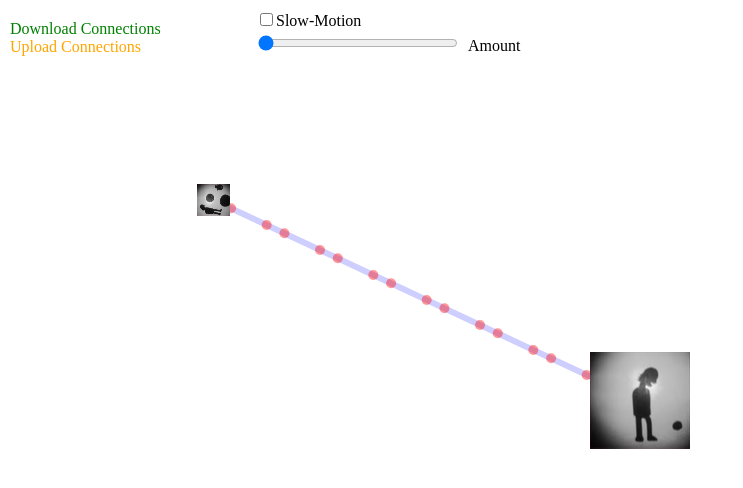
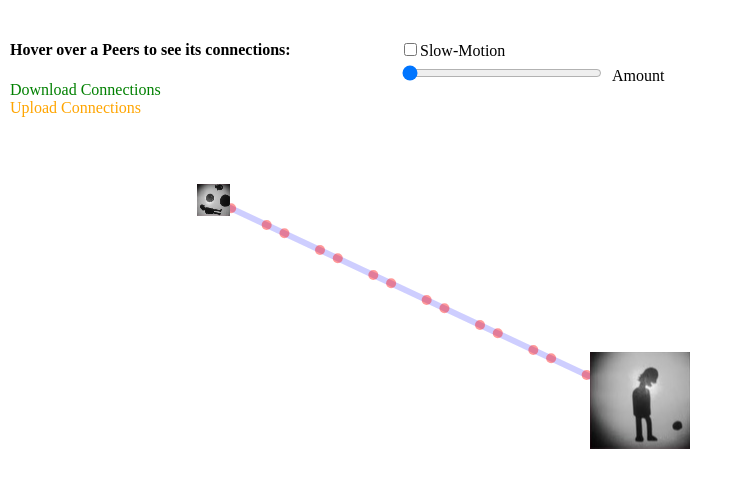
Before and after one commit to andySigler/bittorent-live-simulation, a plain HTML site: page index.html in a window 1280 px wide. Shown: the whole page, without its empty margins (0-743 px from the left). Drawn offline with Linux system fonts and the light colour scheme.

Commit message:
lil change

```diff
--- a/index.html
+++ b/index.html
@@ -15,8 +15,8 @@
 			}
 			.interface{
 				position:absolute;
-				top:10px;
-				left:20%;
+				top:40px;
+				left:400px;
 			}
 			.range{
 				width:200px;
@@ -35,6 +35,7 @@
 	</head>
 	<body>
 		<div id="colorMarker">
+			<h4>Hover over a Peers to see its connections:</h4>
 			<span style="color:green">Download Connections</span><br />
 			<span style="color:orange">Upload Connections</span>
 		</div>
```
